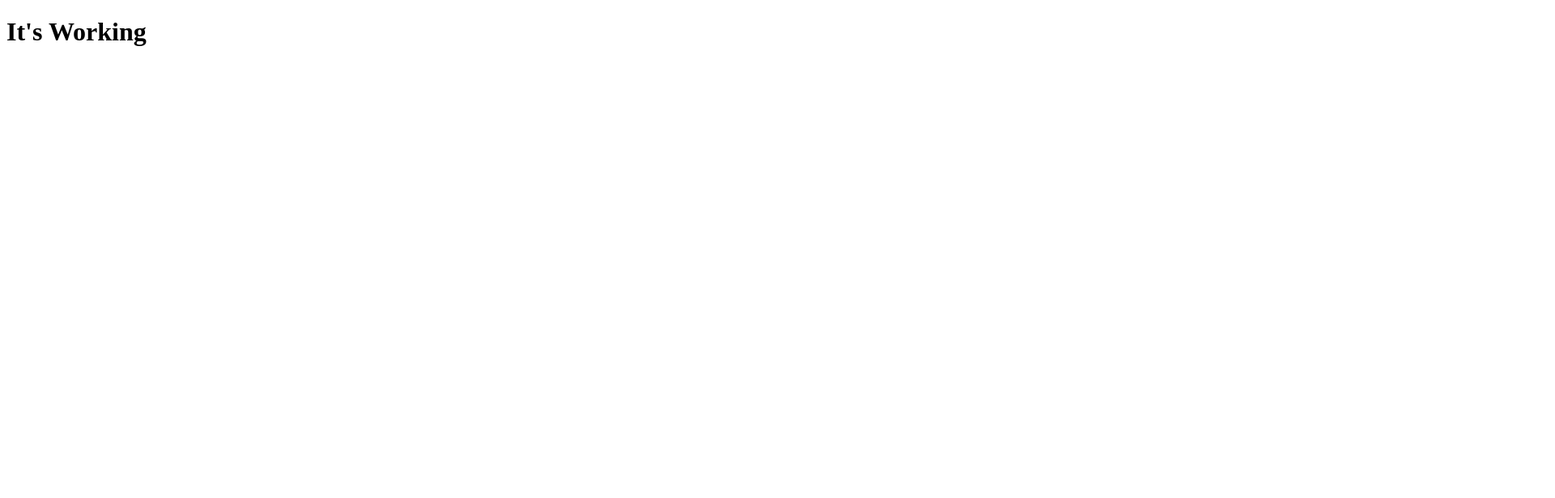
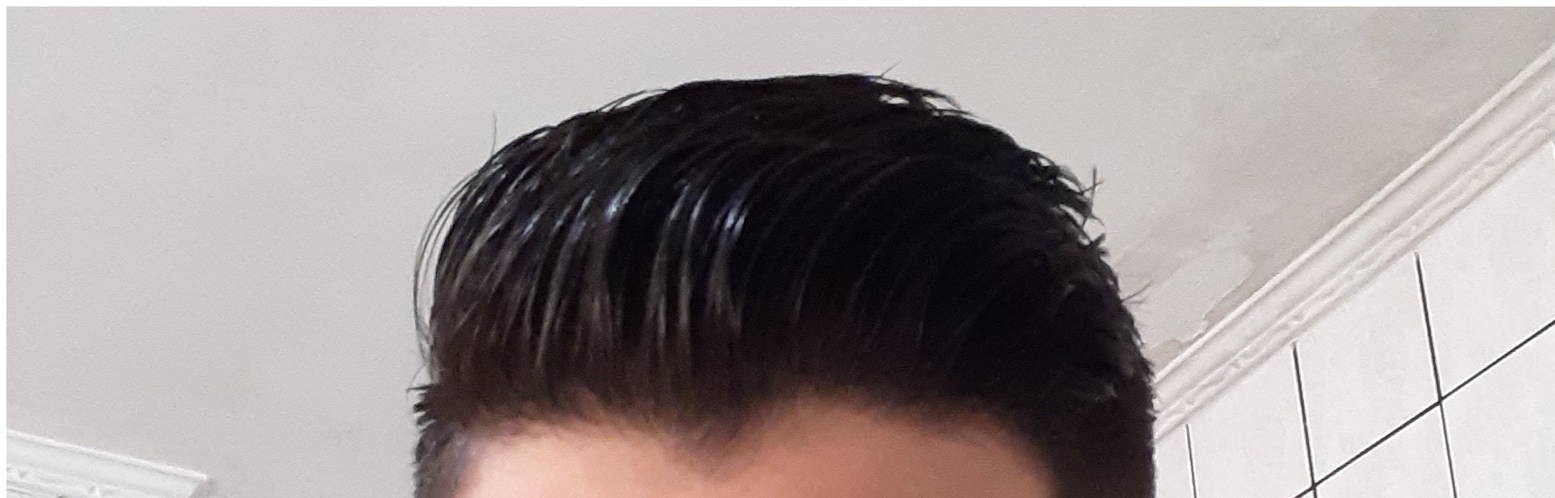
Before and after one commit to Mvergilio/React-Projects, a React (Vite) app in the folder Digital-Business-Card/: page / in a window 1280 px wide. Shown: the top 616 px of the page at 81% size, 1920 px wide, since content can reach past the window. Built offline with nearby package versions, Linux system fonts and the light colour scheme.

Commit message:
added 4 components

```diff
--- a/Digital-Business-Card/src/components/App.jsx
+++ b/Digital-Business-Card/src/components/App.jsx
@@ -0,0 +1,12 @@
+import React, { Component } from "react";
+import Image from "./Img-section";
+
+export default class App extends Component {
+  render() {
+    return (
+      <div className="container">
+        <Image />
+      </div>
+    );
+  }
+}
--- /dev/null
+++ b/Digital-Business-Card/src/components/Img-section.jsx
@@ -0,0 +1,13 @@
+import React, { Component } from "react";
+export default class Image extends Component {
+  render() {
+    const style = {
+      width: "4px",
+    };
+    return (
+      <div className="img--container" style={style}>
+        <img src="./src/images/profile-picture.jpg" alt="" />
+      </div>
+    );
+  }
+}
--- a/Digital-Business-Card/src/components/Main.jsx
+++ b/Digital-Business-Card/src/components/Main.jsx
@@ -1,4 +1,5 @@
 import React from "react";
 import ReactDOM from "react-dom";
+import App from "./App";
 
-ReactDOM.render(<h1>It's Working</h1>, document.getElementById("root"));
+ReactDOM.render(<App />, document.getElementById("root"));
```
Also changed, not shown: Digital-Business-Card/src/components/Main-content.jsx (added), Digital-Business-Card/src/images/profile-picture.jpg (renamed from Digital-Business-Card/src/images/20220114_132611.jpg).
